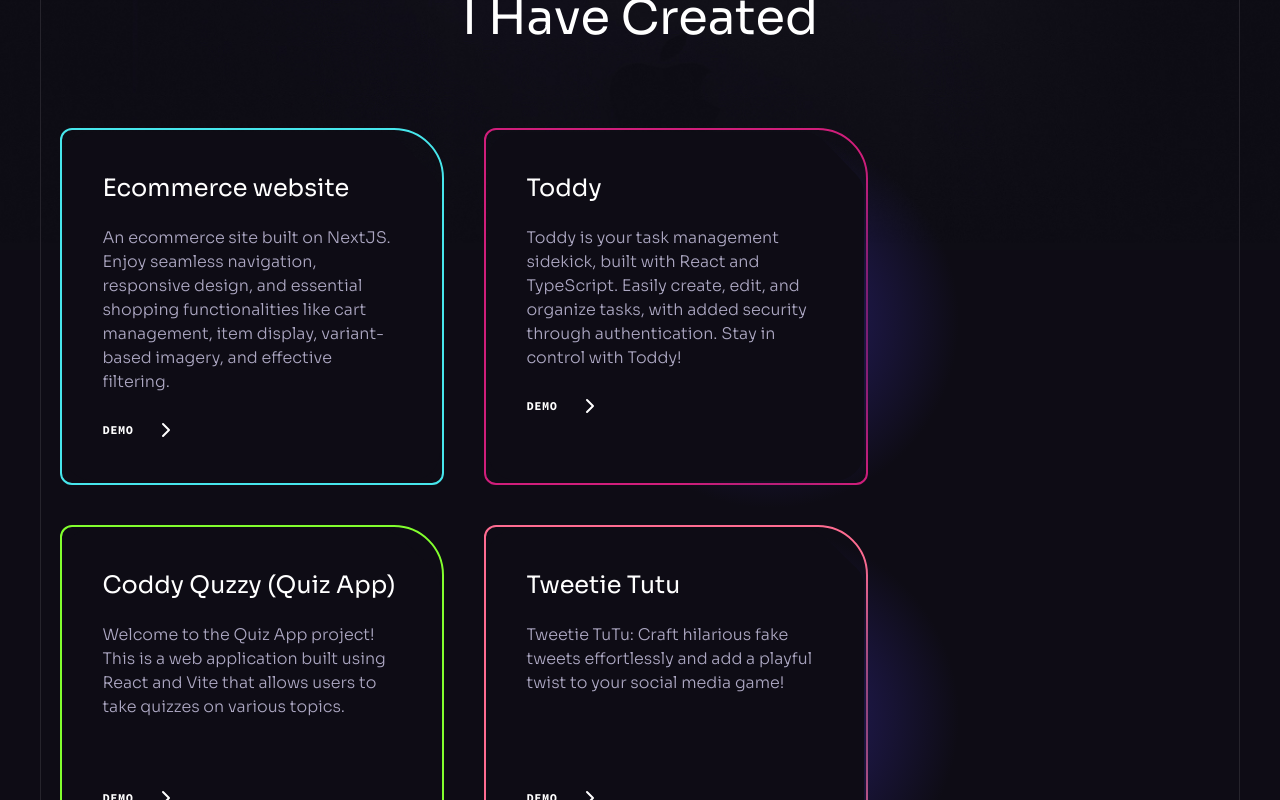
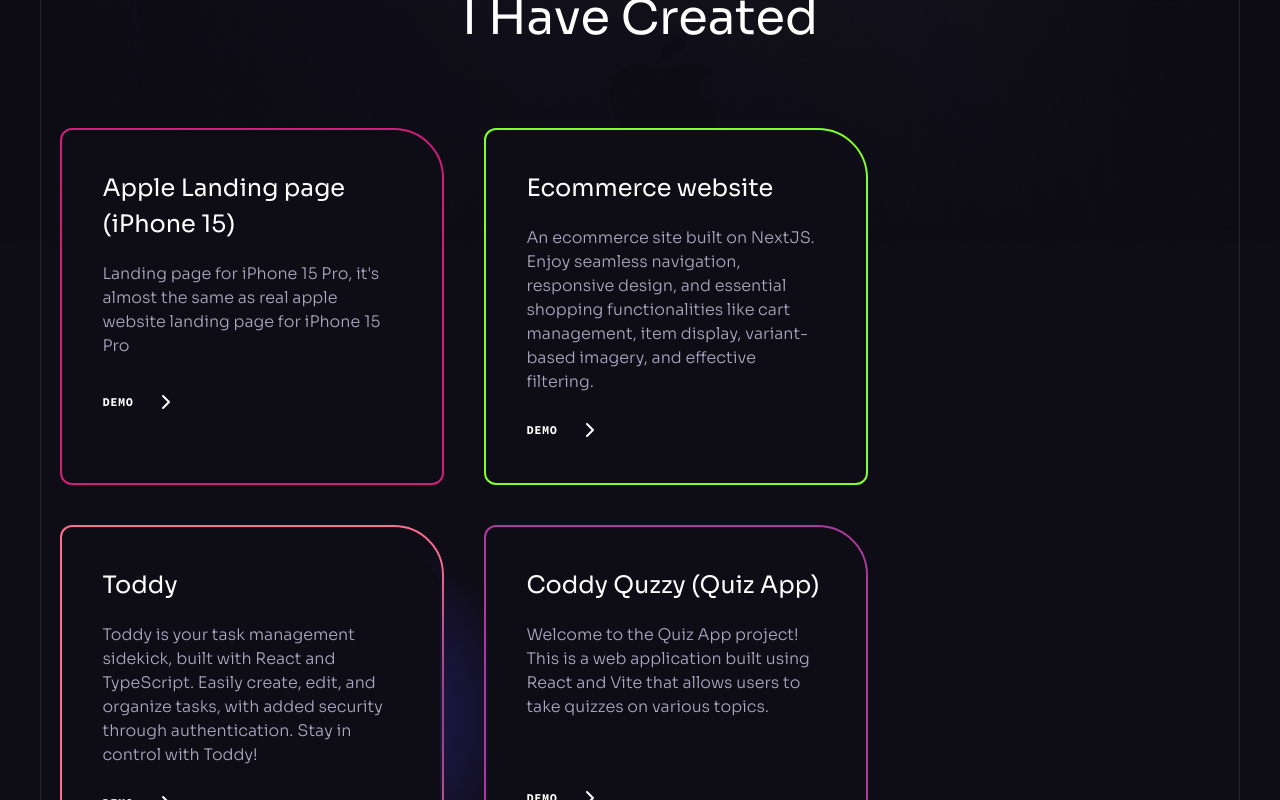
Before and after one commit to Itskrish01/professional-portfolio-v2, a React (Vite) app: page / in a window 1280 px wide. Shown: the part 2040-2840 px from the top of the page. Built offline with nearby package versions, Linux system fonts and the light colour scheme.

Commit message:
Added apple project

```diff
--- a/src/constants/index.js
+++ b/src/constants/index.js
@@ -192,6 +192,15 @@
 
 export const projects = [
   {
+    id: "001",
+    title: "Apple Landing page (iPhone 15)",
+    text: "Landing page for iPhone 15 Pro, it's almost the same as real apple website landing page for iPhone 15 Pro",
+    backgroundUrl: "./src/assets/projects/card-1.svg",
+    iconUrl: benefitIcon1,
+    imageUrl: benefitImage2,
+    url: "https://iphone-15-landing-page.netlify.app/",
+  },
+  {
     id: "0",
     title: "Ecommerce website",
     text: "An ecommerce site built on NextJS. Enjoy seamless navigation, responsive design, and essential shopping functionalities like cart management, item display, variant-based imagery, and effective filtering.",
```
